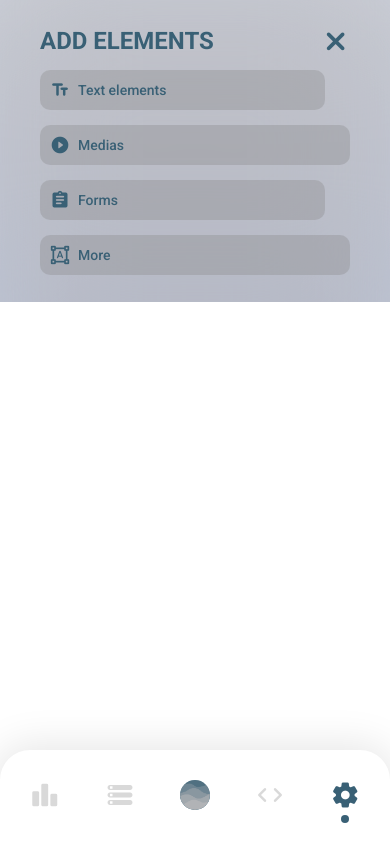
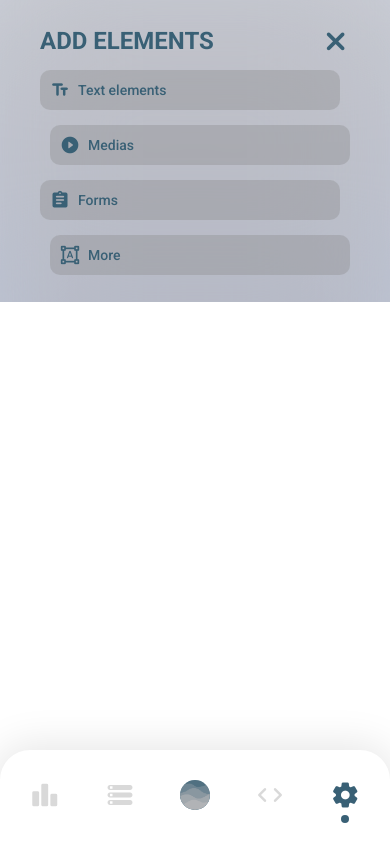
Before and after one commit to Amilcar-afk/CMS, a PHP site: page /integration/addElements.html in a window 390 px wide. Run offline with PHP 8.4, Linux system fonts and the light colour scheme.

Commit message:
fix css button menu wrap

```diff
--- a/www/style/dist/css/main.css
+++ b/www/style/dist/css/main.css
@@ -1826,8 +1826,14 @@ tr:first-child {
           display: flex;
           justify-content: space-between;
           flex-wrap: wrap; }
+          .container-main-content--menu .menu-container nav a:nth-child(odd) {
+            margin-right: 10px; }
+          .container-main-content--menu .menu-container nav a:nth-child(even) {
+            margin-left: 10px; }
           .container-main-content--menu .menu-container nav button:nth-child(odd) {
-            margin-right: 25px; }
+            margin-right: 10px; }
+          .container-main-content--menu .menu-container nav button:nth-child(even) {
+            margin-left: 10px; }
       .container-main-content--menu > button {
         position: absolute;
         top: 27px;
--- a/www/style/scss/components/backOffice/_container.scss
+++ b/www/style/scss/components/backOffice/_container.scss
@@ -249,8 +249,20 @@
           justify-content: space-between;
           flex-wrap: wrap;
 
+          & a:nth-child(odd) {
+            margin-right: 10px;
+          }
+
+          & a:nth-child(even) {
+            margin-left: 10px;
+          }
+
           & button:nth-child(odd) {
-            margin-right: 25px;
+            margin-right: 10px;
+          }
+
+          & button:nth-child(even) {
+            margin-left: 10px;
           }
         }
       }
```
